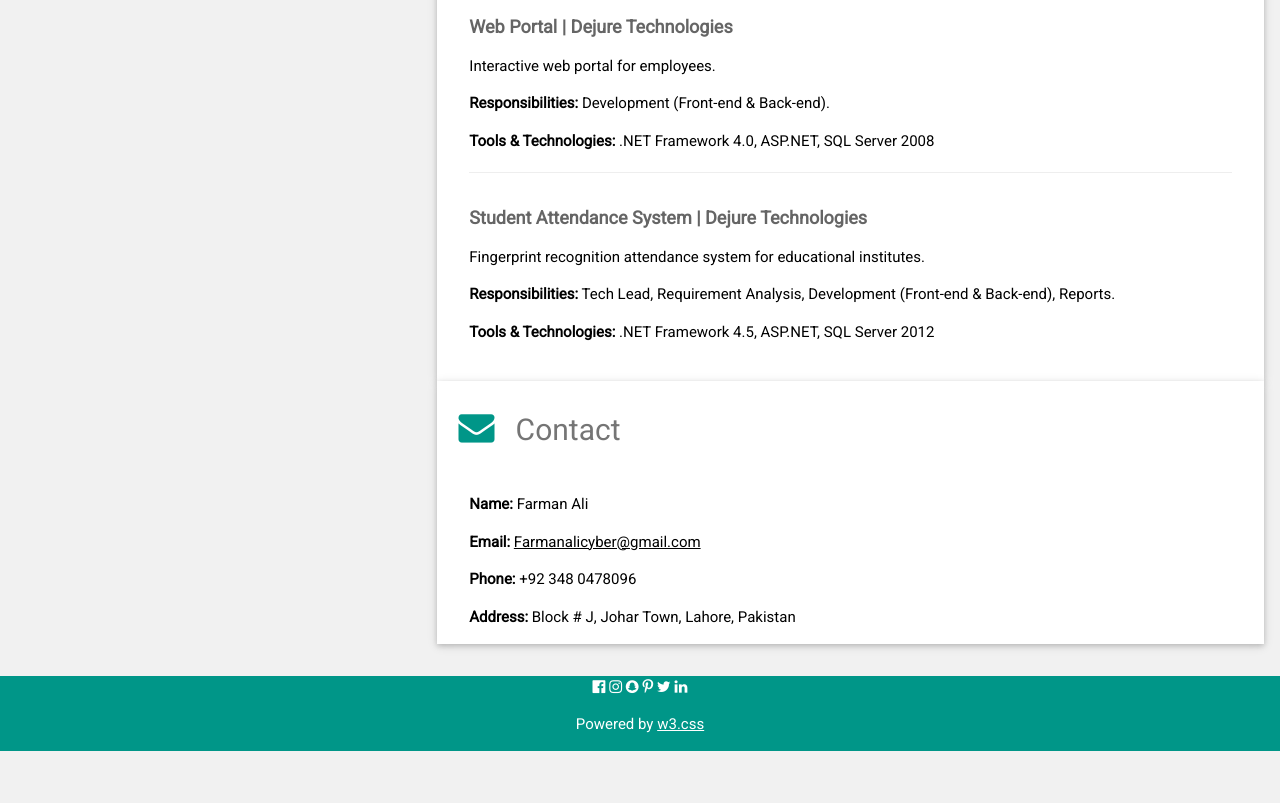
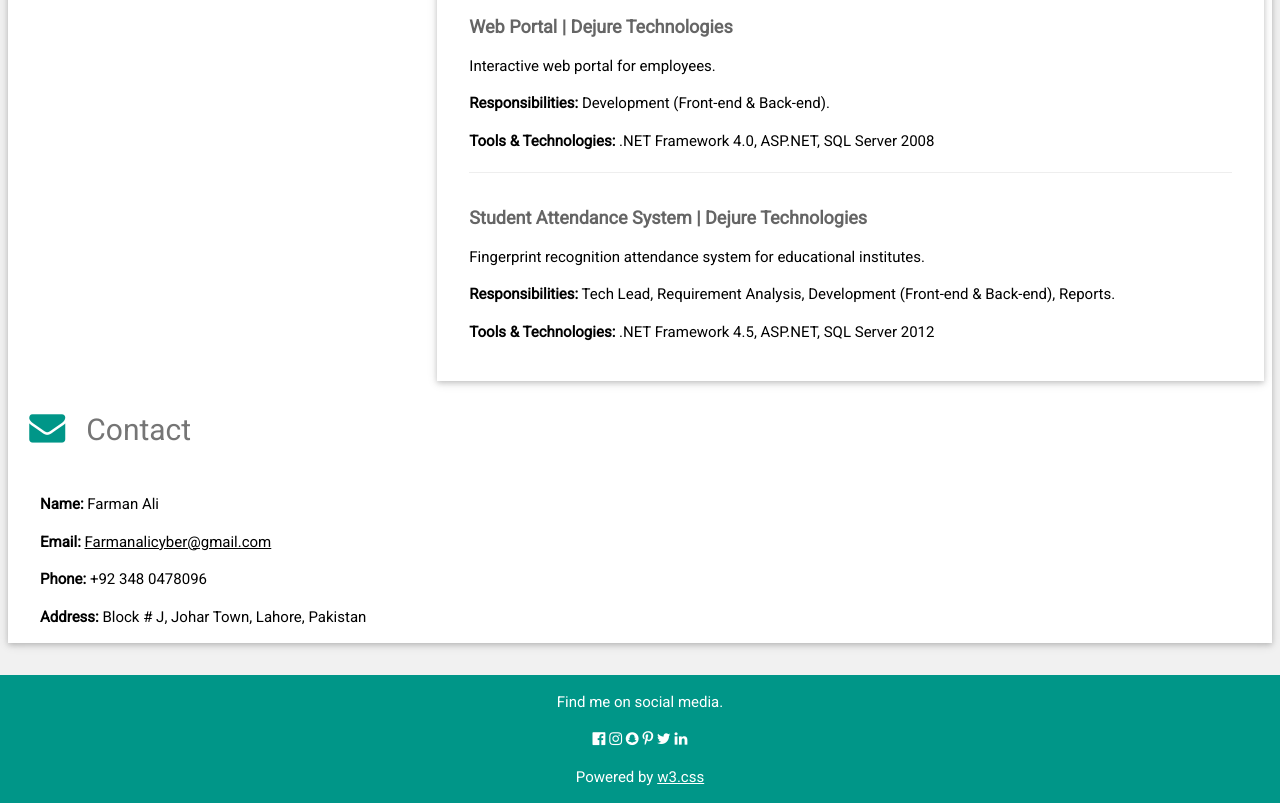
Before and after one commit to FarmanAli-dev/Portfolio, a plain HTML site: page index.html in a window 1280 px wide. Shown: the part 2705-3508 px from the top of the page. Before the commit the page ends 3456 px from the top, so only its background shows below. Drawn offline with nearby package versions, Linux system fonts and the light colour scheme.

Commit message:
Update footer content in index.html

```diff
--- a/index.html
+++ b/index.html
@@ -208,7 +208,7 @@ html,body,h1,h2,h3,h4,h5,h6 {font-family: "Roboto", sans-serif}
         </div>
 
       </div>
-
+ </div>
       <div class="w3-container w3-card w3-white w3-margin-bottom">
         <h2 class="w3-text-grey w3-padding-16">
           <i class="fa fa-envelope fa-fw w3-margin-right w3-xxlarge w3-text-teal"></i>Contact
@@ -231,7 +231,7 @@ html,body,h1,h2,h3,h4,h5,h6 {font-family: "Roboto", sans-serif}
 </div>
 
 <footer class="w3-container w3-teal w3-center w3-margin-top">
-  <p</p>
+  <p>Find me on social media.</p>
   <i class="fa fa-facebook-official w3-hover-opacity"></i>
   <i class="fa fa-instagram w3-hover-opacity"></i>
   <i class="fa fa-snapchat w3-hover-opacity"></i>
```
